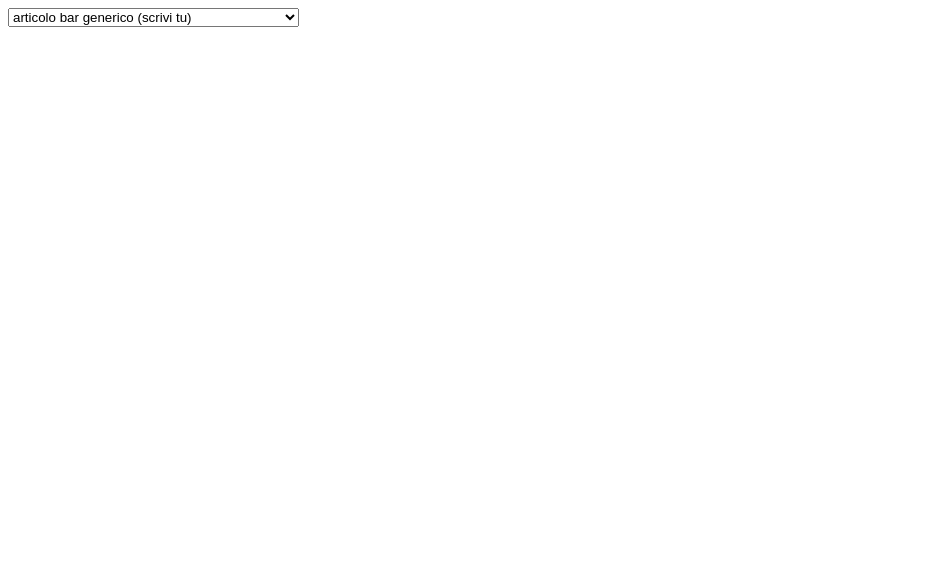
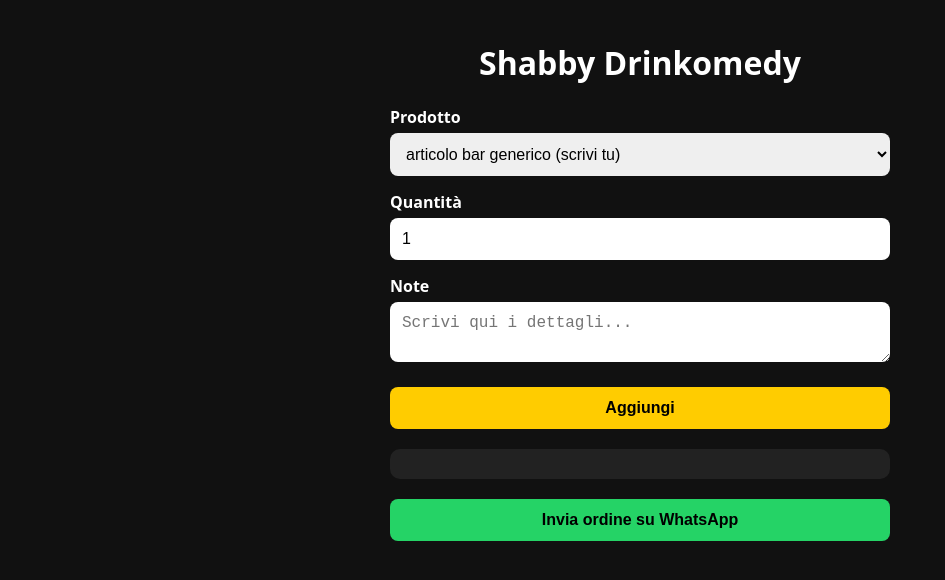
Before and after one commit to ShabbyDrinkomedy/Shabby-drinkomedy, a plain HTML site: page index.html in a window 1280 px wide. Shown: the whole page, without its empty margins (0-945 px from the left). Drawn offline with Linux system fonts and the light colour scheme.

Commit message:
Implement order form with product selection
Add product selection, quantity input, and order submission functionality.

```diff
--- a/index.html
+++ b/index.html
@@ -1,3 +1,24 @@
+<!DOCTYPE html>
+<html lang="it">
+<head>
+<meta charset="UTF-8">
+<meta name="viewport" content="width=device-width, initial-scale=1.0">
+<title>Shabby Drinkomedy - Cassa</title>
+<style>
+body{font-family:system-ui,sans-serif;background:#111;color:#fff;padding:20px;max-width:500px;margin:auto}
+h1{text-align:center}
+label{display:block;margin-top:15px;font-weight:bold}
+select,input,textarea,button{width:100%;padding:12px;margin-top:5px;border-radius:8px;border:none;font-size:16px;box-sizing:border-box}
+button{background:#ffcc00;color:#000;font-weight:bold;margin-top:20px;cursor:pointer}
+button:active{transform:scale(0.98)}
+#lista{margin-top:20px;background:#222;padding:15px;border-radius:10px}
+.riga{display:flex;justify-content:space-between;padding:5px 0;border-bottom:1px solid #333}
+</style>
+</head>
+<body>
+<h1>Shabby Drinkomedy</h1>
+
+<label>Prodotto</label>
 <select id="item-select" required>
   <option value="">-- Seleziona --</option>
   <option selected>articolo bar generico (scrivi tu)</option>
@@ -18,3 +39,38 @@
   <option>Spritz (nelle note scrivi il gusto)</option>
   <option>Negroni</option>
 </select>
+
+<label>Quantità</label>
+<input type="number" id="qty" value="1" min="1">
+
+<label>Note</label>
+<textarea id="note" placeholder="Scrivi qui i dettagli..."></textarea>
+
+<button onclick="aggiungi()">Aggiungi</button>
+
+<div id="lista"></div>
+<button onclick="inviaWhatsApp()" style="background:#25D366">Invia ordine su WhatsApp</button>
+
+<script>
+let ordine = [];
+function aggiungi(){
+  const prod = document.getElementById('item-select').value;
+  const qty = document.getElementById('qty').value;
+  const note = document.getElementById('note').value;
+  if(!prod){alert('Seleziona un prodotto');return;}
+  ordine.push({prod,qty,note});
+  mostra();
+  document.getElementById('note').value='';
+}
+function mostra(){
+  const div = document.getElementById('lista');
+  div.innerHTML = '<b>Ordine:</b><br>' + ordine.map((o,i)=>`<div class="riga"><span>${o.qty}x ${o.prod} ${o.note? '('+o.note+')':''}</span><span onclick="ordine.splice(${i},1);mostra()" style="color:red">X</span></div>`).join('');
+}
+function inviaWhatsApp(){
+  if(ordine.length==0){alert('Ordine vuoto');return;}
+  let testo = 'ORDINE SHABBY:%0A' + ordine.map(o=>`-${o.qty}x ${o.prod} ${o.note? '('+o.note+')':''}`).join('%0A');
+  window.open('https://wa.me/?text='+testo,'_blank');
+}
+</script>
+</body>
+</html>
```
